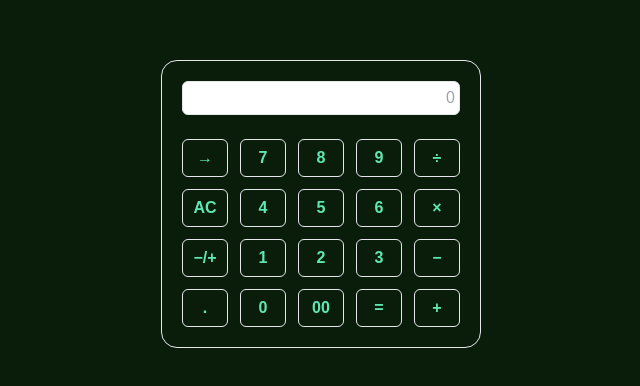
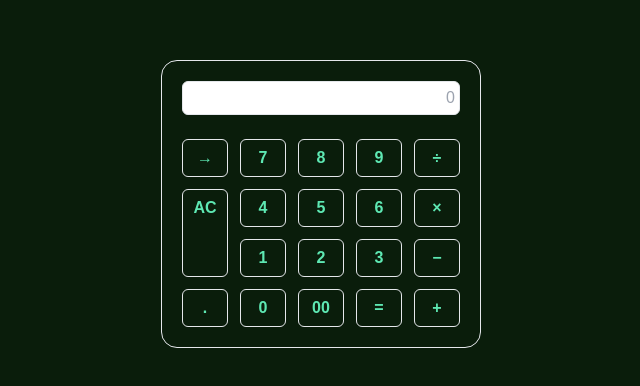
Before and after one commit to hayo01/hayo, a Next.js app: page /calculator in a window 1280 px wide. Shown: the part 196-582 px from the top of the page, without its empty margins (319-959 px from the left). Built offline with nearby package versions, Linux system fonts and the light colour scheme.

Commit message:
add a fuction: deleteProps()

```diff
--- a/src/app/calculator/page.tsx
+++ b/src/app/calculator/page.tsx
@@ -3,12 +3,6 @@
 import React, { useState } from 'react';
 import Button from './_components/Button';
 import { calculate } from './_utils/calculate';
-
-type CalProps = {
-  num1: number;
-  num2: number;
-  action: string;
-};
 
 export default function Calculator() {
   const [calProps, setCalProps] = useState('');
@@ -18,10 +12,10 @@ export default function Calculator() {
     let result = false;
     let lastProp = calProps.charAt(calProps.length - 1);
 
-    // Prevents entering 0 at the first
-    if ((p === '0' || p === '00') && calProps.length === 0) {
+    // Prevents entering 00 at the first or the next of symbols
+    if (p === '00' && (calProps.length === 0 || OpSymbols.includes(lastProp))) {
       result = true;
-      console.log(`${p} can't come at the first.`);
+      setCalProps(prev => prev + '0');
     }
 
     // Prevents putting symbols together
@@ -47,28 +41,41 @@ export default function Calculator() {
     }
   }
 
+  function handleCalculate(calProps: string) {
+    const calRes = calculate(calProps);
+
+    setCalProps(calRes);
+  }
+
+  function deleteProps() {
+    setCalProps(calProps.slice(0, calProps.length - 1));
+  }
+
   return (
     <div className="h-screen flex justify-center items-center">
       <div className="flex flex-col gap-6 p-5 w-80 border rounded-2xl">
         <input
           type="text"
           placeholder="0"
-          className="border rounded-md text-end p-1 hover:disabled"
+          className="border rounded-md text-end p-1 hover:disabled text-black"
           value={calProps}
           onChange={e => setCalProps(e.target.value)}
         />
         <div className="grid grid-cols-5 gap-3">
-          <Button>→</Button>
+          <Button onClick={() => deleteProps()}>→</Button>
           <Button onClick={() => handleSetCalProps('7')}>7</Button>
           <Button onClick={() => handleSetCalProps('8')}>8</Button>
           <Button onClick={() => handleSetCalProps('9')}>9</Button>
           <Button onClick={() => handleSetCalProps('/')}>÷</Button>
-          <Button onClick={() => setCalProps('')}>AC</Button>
+          <div className="grid grid-rows-subgrid row-span-2 border rounded-md">
+            <Button onClick={() => setCalProps('')} style="border-0">
+              AC
+            </Button>
+          </div>
           <Button onClick={() => handleSetCalProps('4')}>4</Button>
           <Button onClick={() => handleSetCalProps('5')}>5</Button>
           <Button onClick={() => handleSetCalProps('6')}>6</Button>
           <Button onClick={() => handleSetCalProps('*')}>×</Button>
-          <Button>−/+</Button>
           <Button onClick={() => handleSetCalProps('1')}>1</Button>
           <Button onClick={() => handleSetCalProps('2')}>2</Button>
           <Button onClick={() => handleSetCalProps('3')}>3</Button>
@@ -76,7 +83,7 @@ export default function Calculator() {
           <Button onClick={() => handleSetCalProps('.')}>.</Button>
           <Button onClick={() => handleSetCalProps('0')}>0</Button>
           <Button onClick={() => handleSetCalProps('00')}>00</Button>
-          <Button onClick={() => calculate(calProps)}>=</Button>
+          <Button onClick={() => handleCalculate(calProps)}>=</Button>
           <Button onClick={() => handleSetCalProps('+')}>+</Button>
         </div>
       </div>
```
